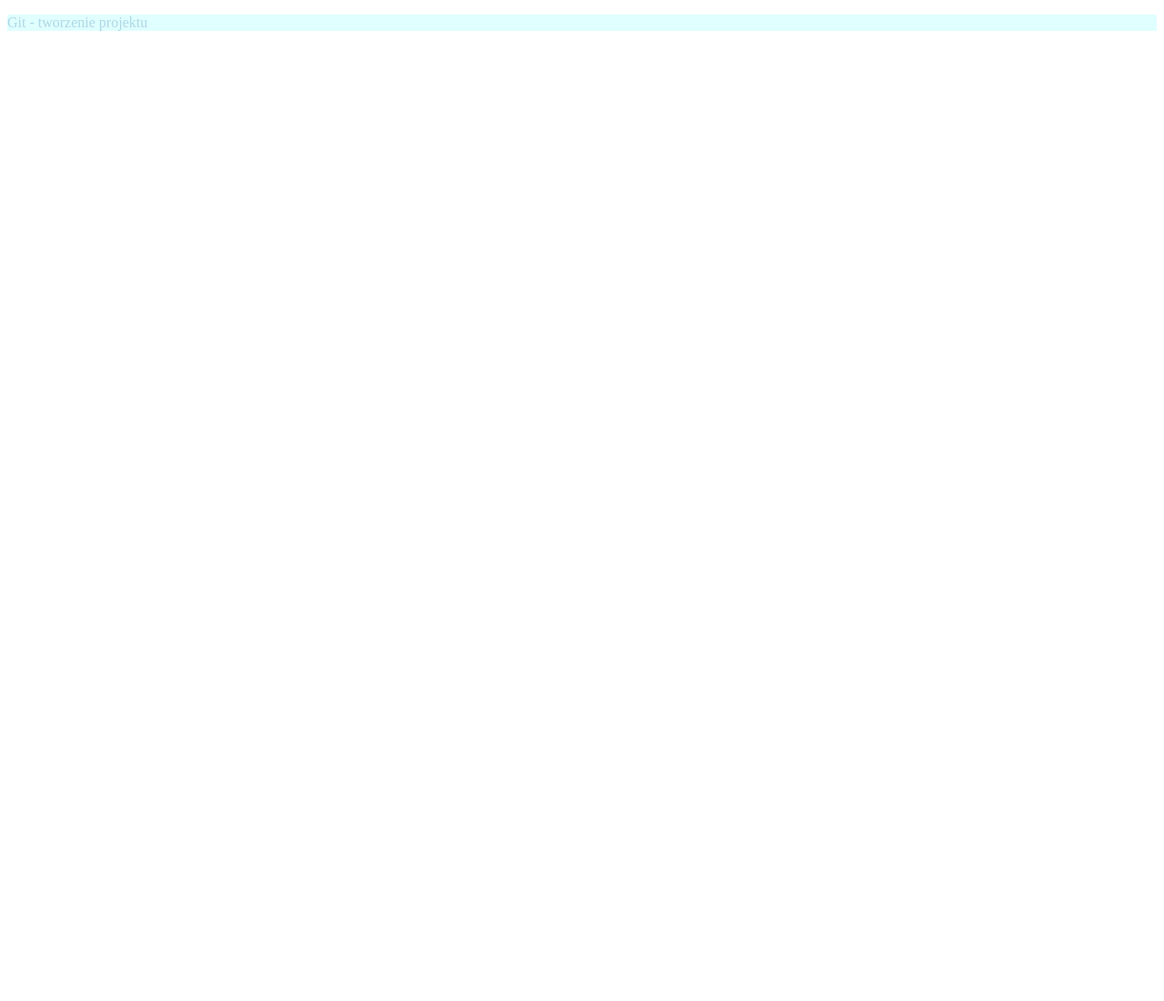
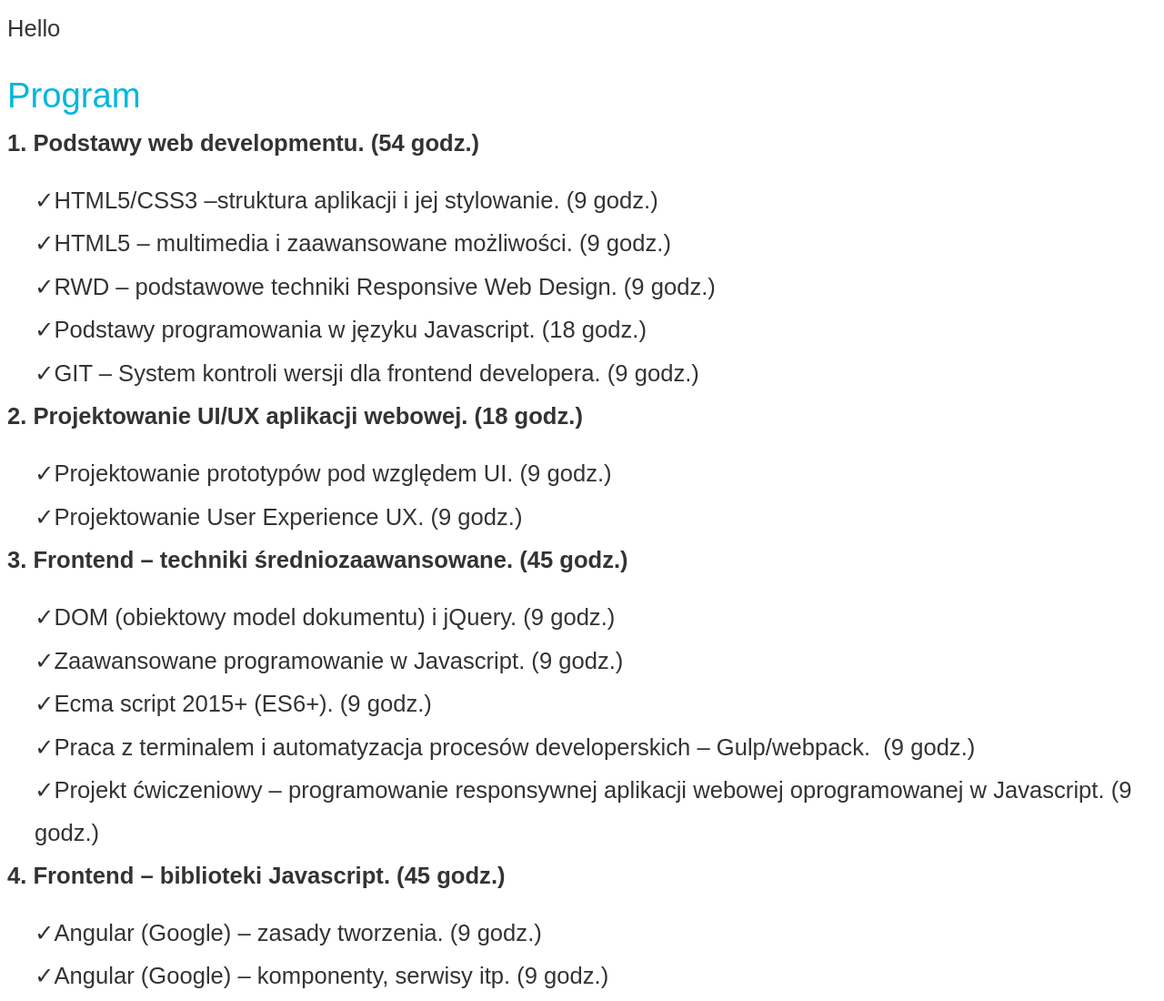
Before and after one commit to agatadrozdek/gitcwiczenia, a plain HTML site: page index.html in a window 1280 px wide. Shown: the top 1100 px of the page at 91% size. Before the commit the page ends 800 px from the top, so only its background shows below. Drawn offline with Linux system fonts and the light colour scheme; a web font is replaced by a local one.

Commit message:
Added program of course

```diff
--- a/css/style.css
+++ b/css/style.css
@@ -1,4 +1,87 @@
+body{
+    font-family: 'Muli', sans-serif;
+}
+.programBoxes__text{
+    font-weight: 400;
+color: #333;
+box-sizing: border-box;
+vertical-align: baseline;
+margin: 0;
+padding: 0;
+border: 0;
+font-family: inherit;
+font-size: 100%;
+outline: 0;
+margin-top: 22px;
+}
+ul {
+    font-weight: 400;
+color: #333;
+box-sizing: border-box;
+vertical-align: baseline;
+margin: 0;
+padding: 0;
+border: 0;
+font-family: inherit;
+font-size: 100%;
+outline: 0;
+list-style-type: none;
+margin-top: 17px;
+}
+li {
+    font-weight: 400;
+color: #333;
+list-style-type: none;
+box-sizing: border-box;
+vertical-align: baseline;
+margin: 0;
+padding: 0;
+border: 0;
+font-family: inherit;
+outline: 0;
+font-size: 1.6rem;
+line-height: 1.8125;
+position: relative;
+padding-left: 30px;
+margin-top: 0;
+}
+
+h5{
+    box-sizing: border-box;
+vertical-align: baseline;
+margin: 0;
+padding: 0;
+border: 0;
+font-family: inherit;
+outline: 0;
+font-weight: 400;
+font-size: 2.39rem;
+line-height: 1.5;
+color: #00b6dc;
+margin-top: 0;
+}
+
 p{
-    color: lightblue;
-    background-color: lightcyan;
+    font-weight: 400;
+color: #333;
+box-sizing: border-box;
+vertical-align: baseline;
+margin: 0;
+padding: 0;
+border: 0;
+font-family: inherit;
+outline: 0;
+font-size: 1.6rem;
+line-height: 1.8125;
+margin-top: 0;
 }
+
+.programBoxes__text ul li:before {
+    content: "\2713"!important;
+    text-transform: none;
+    font-family: icomoon!important;
+    speak: none;
+    font-style: normal;
+    font-variant: normal;
+    -webkit-font-smoothing: antialiased;
+}
--- a/index.html
+++ b/index.html
@@ -1,13 +1,63 @@
 <!DOCTYPE html>
 <html lang="en">
+
 <head>
     <meta charset="UTF-8">
     <meta name="viewport" content="width=device-width, initial-scale=1.0">
     <meta http-equiv="X-UA-Compatible" content="ie=edge">
-    <title>Zjazd 4 -> Git ćwiczenia</title>
-    <link rel="stylesheet" href="css/style.css"
+    <title>GIT - ćwiczenia</title>
+    <link rel="stylesheet" href="css/style.css">
+    <link href="https://fonts.googleapis.com/css?family=Muli&display=swap" rel="stylesheet">
 </head>
+
 <body>
-    <p> Git - tworzenie projektu</p>
+    <p>Hello</p>
+    <div class="programBoxes__text">
+        <h5>Program<strong><br></strong></h5>
+        <p><strong>1.&nbsp;</strong><strong>Podstawy web developmentu. (54 godz.)</strong></p>
+        <ul>
+            <li>HTML5/CSS3 –struktura aplikacji i jej stylowanie. (9 godz.)</li>
+            <li>HTML5 – multimedia i zaawansowane możliwości. (9 godz.)</li>
+            <li>RWD – podstawowe techniki Responsive Web Design. (9 godz.)</li>
+            <li>Podstawy programowania w języku Javascript. (18 godz.)</li>
+            <li>GIT – System kontroli wersji dla frontend developera. (9 godz.)</li>
+        </ul>
+        <p><strong>2.&nbsp;</strong><strong>Projektowanie UI/UX aplikacji webowej. (18 godz.)</strong></p>
+        <ul>
+            <li>Projektowanie prototypów pod względem UI. (9 godz.)</li>
+            <li>Projektowanie User Experience UX. (9 godz.)</li>
+        </ul>
+        <p><strong>3.&nbsp;</strong><strong>Frontend – techniki średniozaawansowane. (45 godz.)</strong></p>
+        <ul>
+            <li>DOM (obiektowy model dokumentu) i jQuery. (9 godz.)</li>
+            <li>Zaawansowane programowanie w Javascript. (9 godz.)</li>
+            <li>Ecma script 2015+ (ES6+). (9 godz.)</li>
+            <li>Praca z terminalem i automatyzacja procesów developerskich – Gulp/webpack.&nbsp; (9 godz.)</li>
+            <li>Projekt ćwiczeniowy – programowanie responsywnej aplikacji webowej oprogramowanej w Javascript. (9
+                godz.)</li>
+        </ul>
+        <p><strong>4. </strong><strong>Frontend – biblioteki Javascript. (45 godz.)</strong></p>
+        <ul>
+            <li>Angular (Google) – zasady tworzenia. (9 godz.)</li>
+            <li>Angular (Google) – komponenty, serwisy itp. (9 godz.)</li>
+            <li>Język Typescript dla Angular. (9 godz.)</li>
+            <li>Projekt ćwiczeniowy – programowanie praktycznej aplikacji z wykorzystaniem Angular. (18 godz.)</li>
+        </ul>
+        <p><strong>5. </strong><strong>Portfolio frontend developera. (18 godz.)</strong></p>
+        <ul>
+            <li>Analiza statyczna kodu oraz przygotowanie do rozmowy kwalifikacyjnej. (9 godz.)</li>
+            <li>Budowa portfolio, rozwój repozytorium Github/Bitbucket dla frontend developera oraz prezentacja
+                projektów. (9 godz.)</li>
+        </ul>
+        <h4>Warunki zaliczenia<strong><br></strong></h4>
+        <ul>
+            <li>Aktywność i obecność na zajęciach (wykonywanie zadań i aktywności).</li>
+            <li>Praca końcowa – zaprogramowanie projektu praktycznej aplikacji webowej.</li>
+            <li>Absolwenci uzyskują, przewidziane ustawą, świadectwo ukończenia Studiów Podyplomowych CDV.</li>
+        </ul>
+        <p>&nbsp;</p>
+    </div>
+
 </body>
+
 </html>
```
Also changed, not shown: 1 other file.
